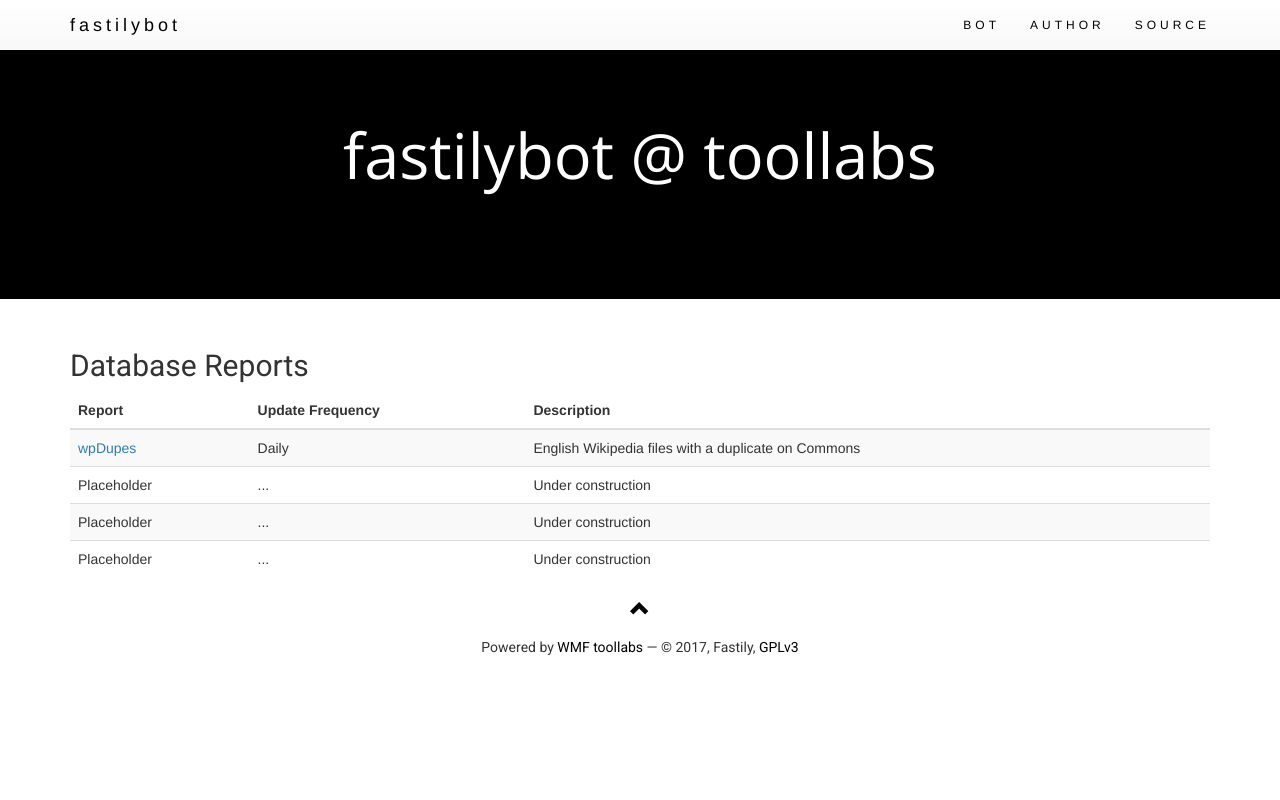
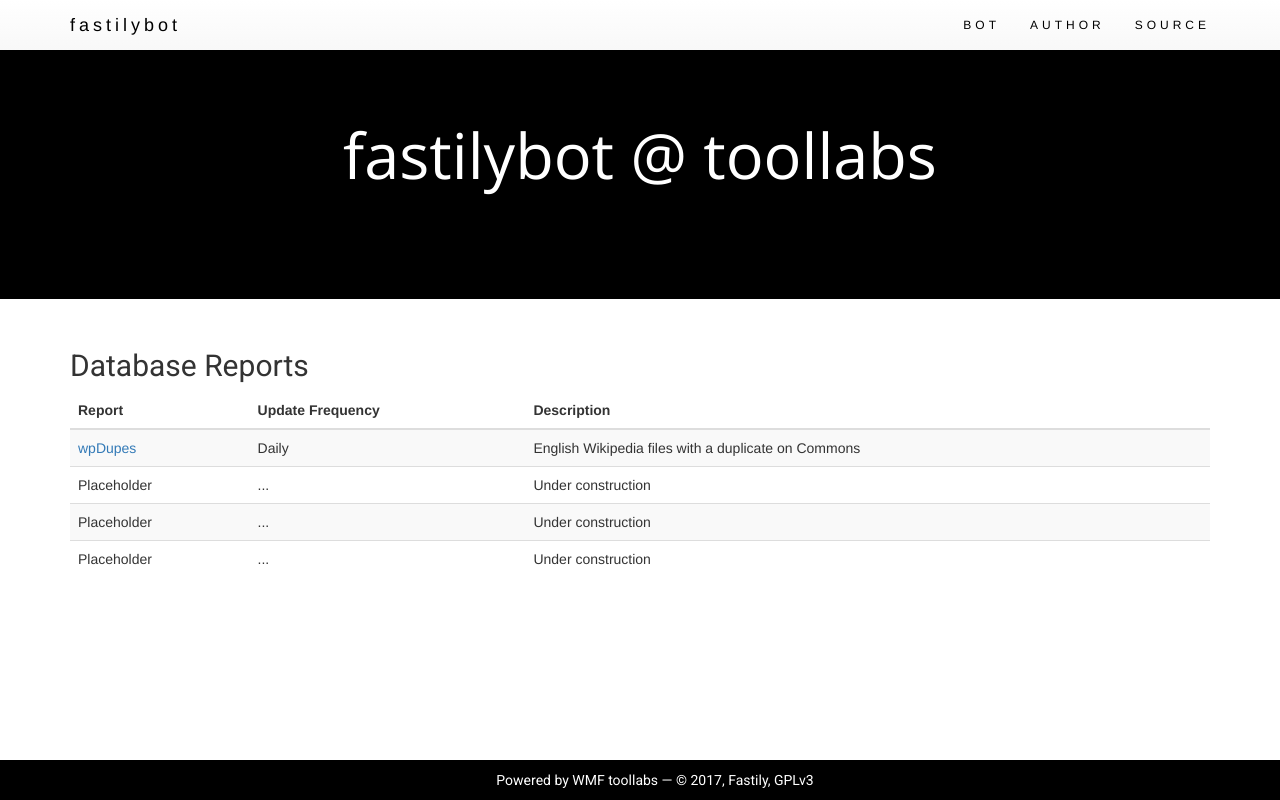
Before and after one commit to fastily/fastilybot-toolforge, a PHP site: page / in a window 1280 px wide. Run offline with PHP 8.4, Linux system fonts and the light colour scheme; some libraries are stand-ins or nearby versions.

Commit message:
add deploy script, beautify website

```diff
--- a/fastilybot/public_html/index.css
+++ b/fastilybot/public_html/index.css
@@ -1,15 +1,28 @@
+html {
+	position: relative;
+	min-height: 100%;
+}
+body {
+	/* Margin bottom by footer height */
+	margin-bottom: 40px;
+}
 .navbar {
 	margin-bottom: 0;
 	z-index: 9999;
 	border: 0;
 	font-size: 12px !important;
-	line-height: 1.42857143 !important;
+	line-height: 1.43 !important;
 	letter-spacing: 4px;
 	border-radius: 0;
 }
 
 .navbar li a, .navbar .navbar-brand {
 	color: #000000 !important;
+
+	-moz-transition: all 500ms; /* Firefox */
+	-webkit-transition: all 500ms; /* Safari and Chrome */
+	-o-transition: all 500ms; /* Opera */
+	transition: all 500ms;
 }
 
 .navbar-nav li a:hover, .navbar-nav li.active a {
@@ -36,13 +49,38 @@ body .container h2 {
 	font-family: 'Roboto', sans-serif;
 }
 
+tr {
+	-moz-transition: all 500ms; /* Firefox */
+	-webkit-transition: all 500ms; /* Safari and Chrome */
+	-o-transition: all 500ms; /* Opera */
+	transition: all 500ms;
+}
+
+.footer {
+	position: absolute;
+	bottom: 0;
+	width: 100%;
+	/* Set the fixed height of the footer here */
+	height: 40px;
+	background-color: black;
+}
 
 footer p {
 	font-family: 'Roboto', sans-serif;
+	position: fixed;
+	bottom: 0;
+	width:100%;
+	text-align: center;
+	color: white;
 }
 
 footer a {
-	color:black;
+	color:white;
+
+	-moz-transition: all 500ms; /* Firefox */
+	-webkit-transition: all 500ms; /* Safari and Chrome */
+	-o-transition: all 500ms; /* Opera */
+	transition: all 500ms;
 }
 
 footer a:hover {
--- a/fastilybot/public_html/index.html
+++ b/fastilybot/public_html/index.html
@@ -79,8 +79,7 @@
 	</div>
 	</body>
 
-	<footer class="container-fluid text-center">
-		<a href="#myPage" title="To Top"> <span class="glyphicon glyphicon-chevron-up"></span> </a>
+	<footer class="container-fluid text-center footer">
 		<p>
 			Powered by <a href="https://tools.wmflabs.org">WMF toollabs</a> &mdash; &copy; 2017, Fastily, <a href="https://www.gnu.org/licenses/gpl-3.0.en.html">GPLv3</a>
 		</p>
```
Also changed, not shown: 1 other file.
